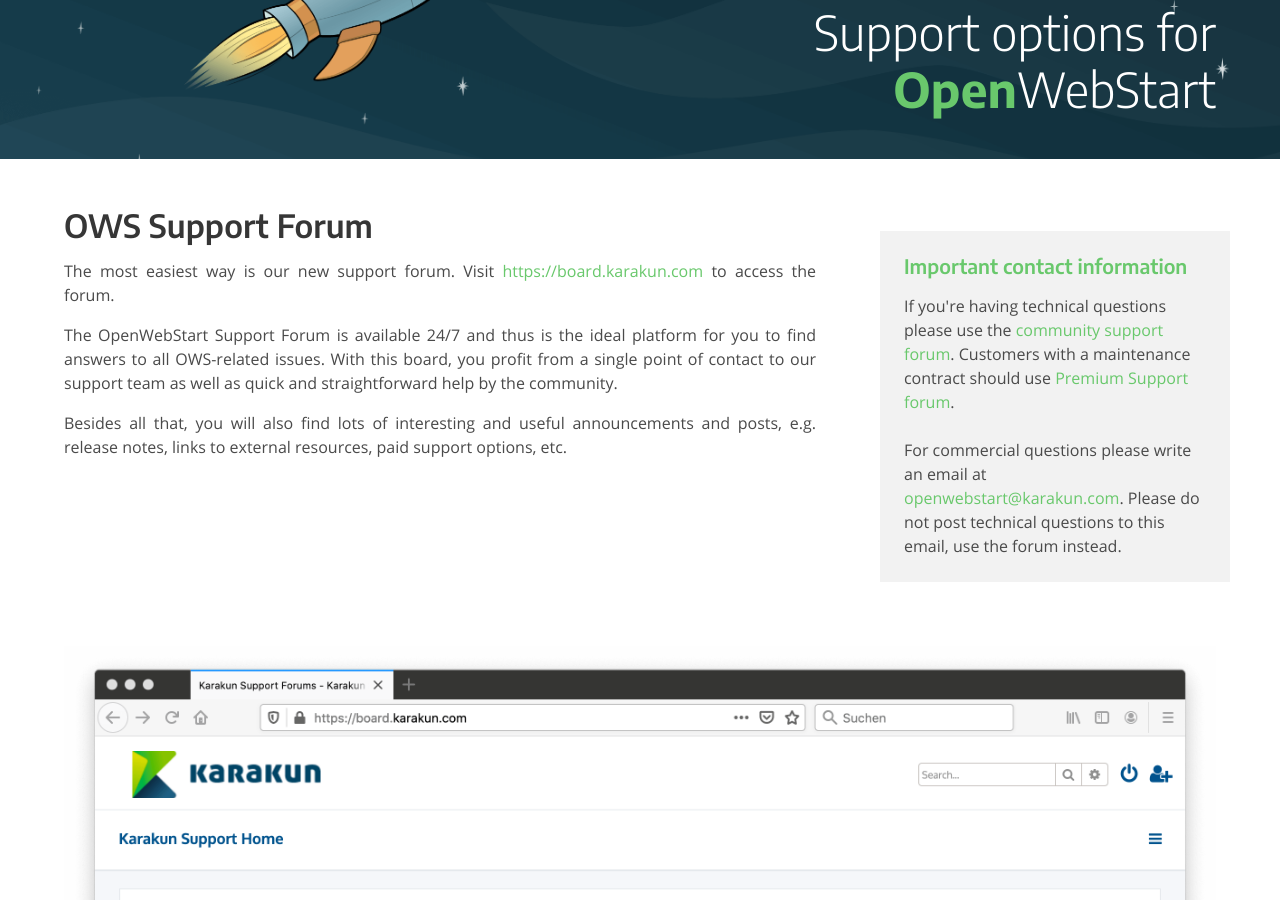
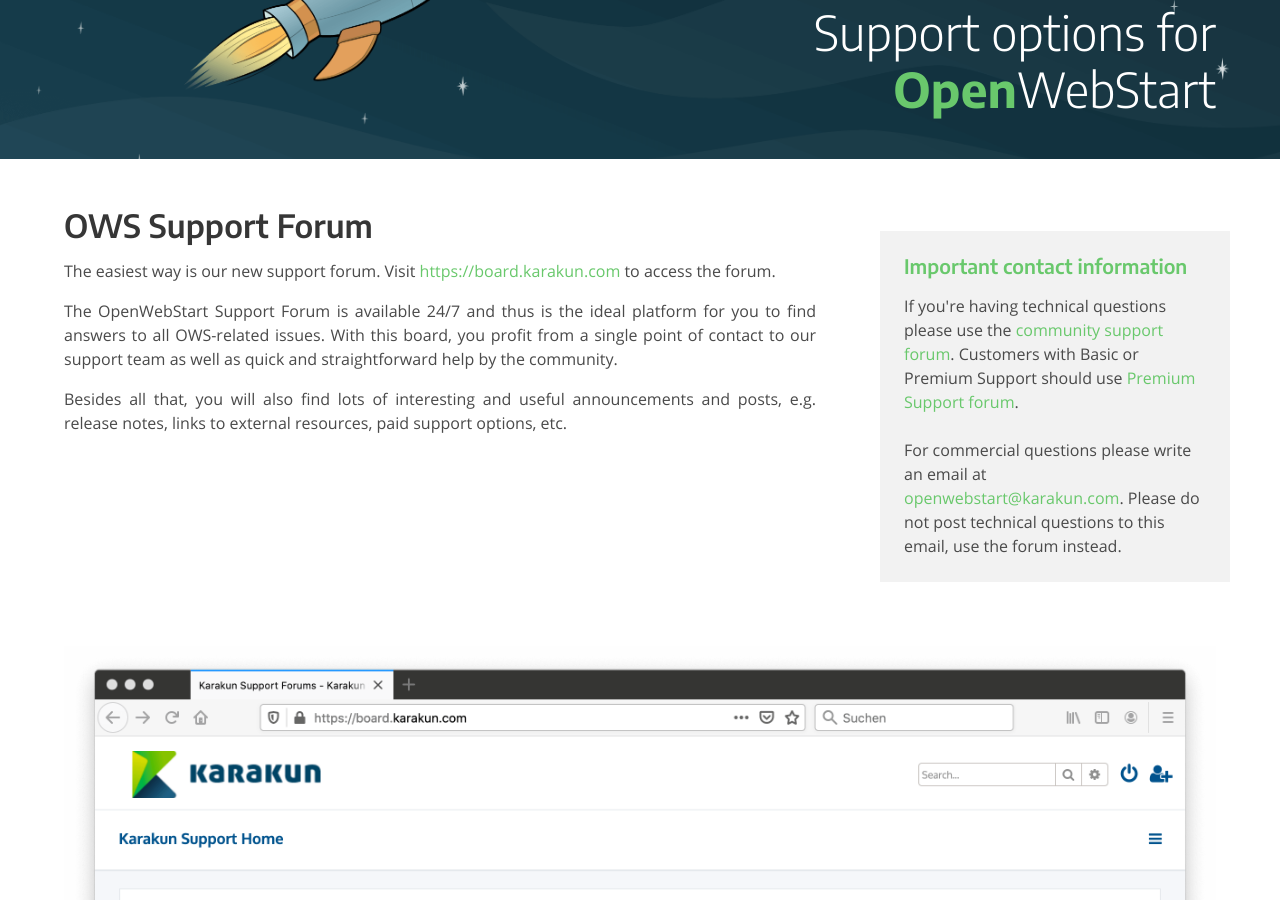
Before and after one commit to karakun/openwebstart-page, a Jekyll site: the page built from support.md, in a window 1280 px wide and 900 px high, scrolled down 321 px. Built offline with Jekyll 4.4.1, drawn with Linux system fonts in a browser that asks for light colours; comment, search, counter and statistics services are not loaded.

Commit message:
Update support.md

```diff
--- a/support.md
+++ b/support.md
@@ -13,14 +13,14 @@
 <div class="wrapper">
   <div class="latest-news">
 	  <h4>Important contact information</h4>
-	If you're having technical questions please use the <a href="https://board.karakun.com/viewforum.php?f=21" target="_blank">community support forum</a>. Customers with a maintenance contract should use <a href="https://board.karakun.com/viewforum.php?f=5" target="_blank">Premium Support forum</a>.<br/><br/>
+	If you're having technical questions please use the <a href="https://board.karakun.com/viewforum.php?f=21" target="_blank">community support forum</a>. Customers with Basic or Premium Support should use <a href="https://board.karakun.com/viewforum.php?f=5" target="_blank">Premium Support forum</a>.<br/><br/>
 	For commercial questions please write an email at <a href="mailto:openwebstart@karakun.com">openwebstart@karakun.com</a>. Please do not post technical questions to this email, use the forum instead.
 	</div>
 </div>
 
 # OWS Support Forum
 
-The most easiest way is our new support forum. Visit [https://board.karakun.com](https://board.karakun.com) to access the forum.
+The easiest way is our new support forum. Visit [https://board.karakun.com](https://board.karakun.com) to access the forum.
 
 The OpenWebStart Support Forum is available 24/7 and thus is the ideal platform for you to find answers to all OWS-related issues. With this board, you profit from a single point of contact to our support team as well as quick and straightforward help by the community.
 
```
